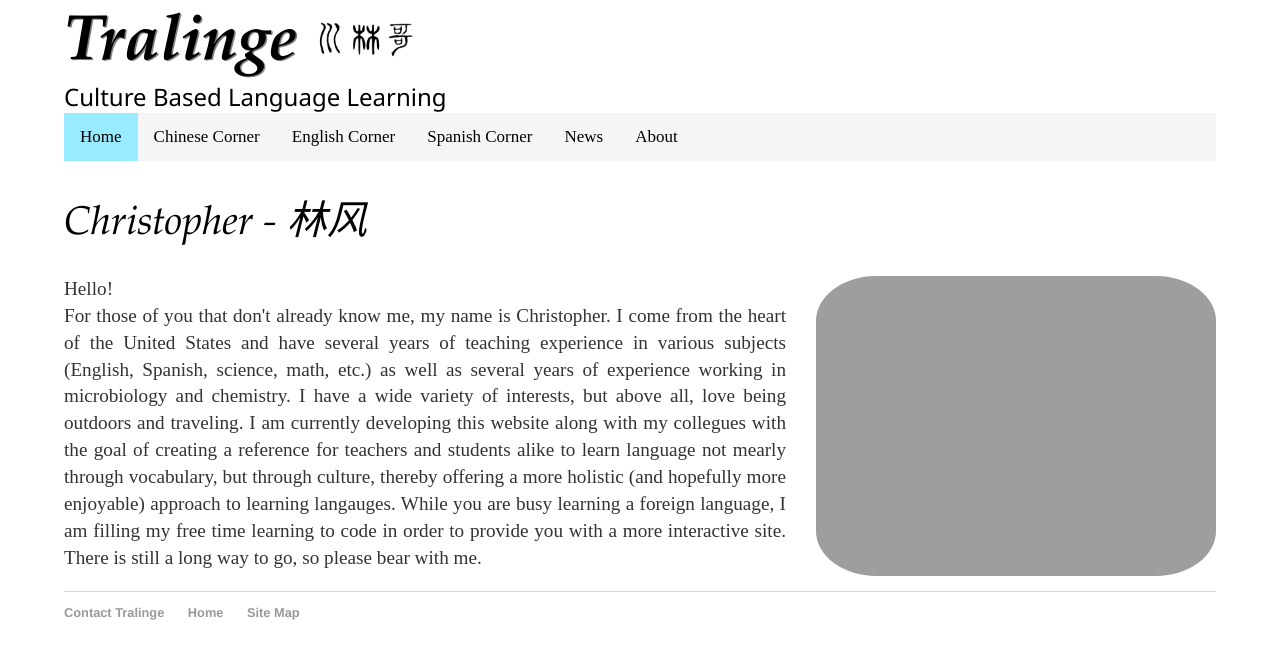
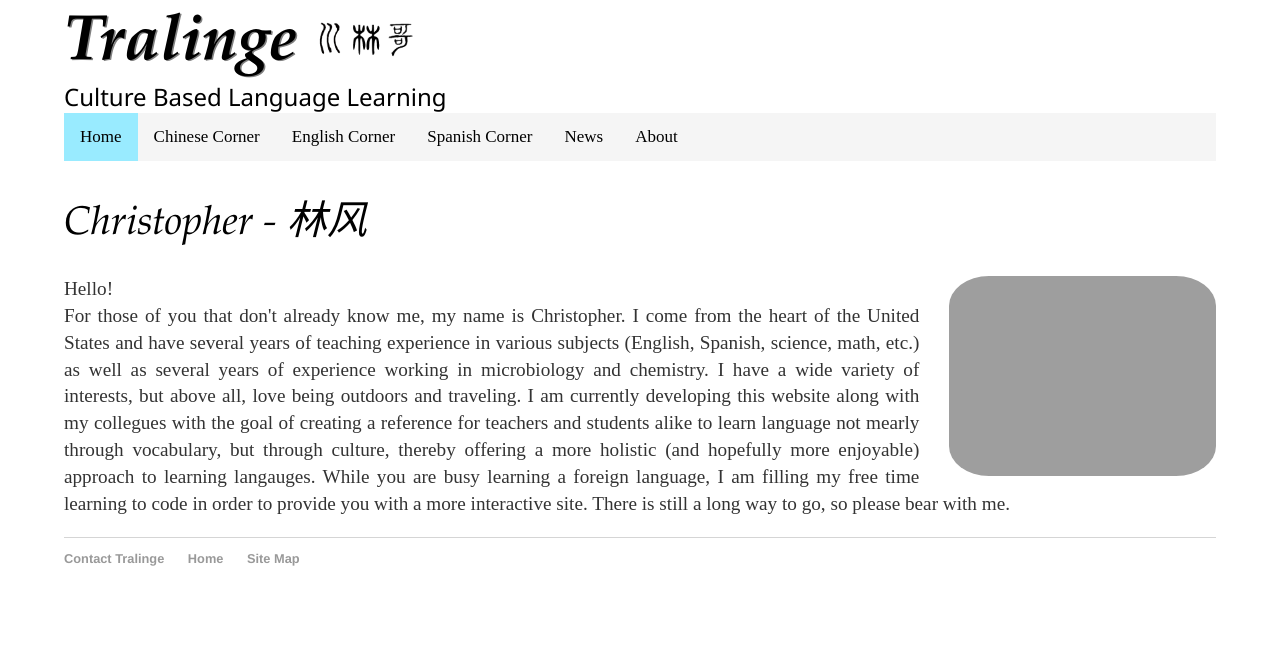
Before and after one commit to Tralinge/tralinge.github.io, a Jekyll site: the page built from about/christopher.html, in a window 1280 px wide. Shown: the top 659 px of the page. Built offline with Jekyll 4.4.1, drawn with Linux system fonts in a browser that asks for light colours.

Commit message:
Update christopher.html

```diff
--- a/about/christopher.html
+++ b/about/christopher.html
@@ -7,7 +7,7 @@
 	<h1>Christopher - 林风</h1>
 
 	    <p><img src="http://tralinge.com/media/profile/christopher.jpg"
-			alt="Christopher" style="height:300px; margin-left:30px; border-radius:15%; float:right;">
+			alt="Christopher" style="height:200px; margin-left:30px; border-radius:15%; float:right;">
 		Hello!<br>
 	    For those of you that don't already know me, my name is Christopher. I come from the heart
 	    of the United States and have several years of teaching experience in various subjects
```
